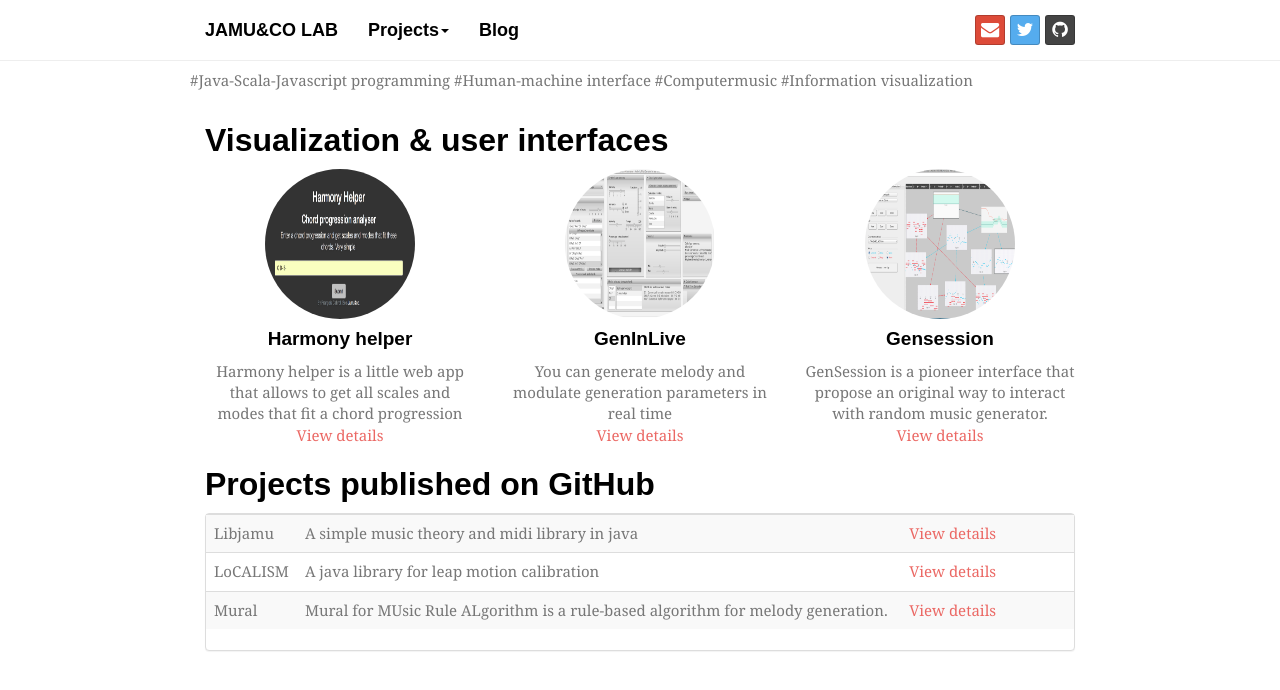
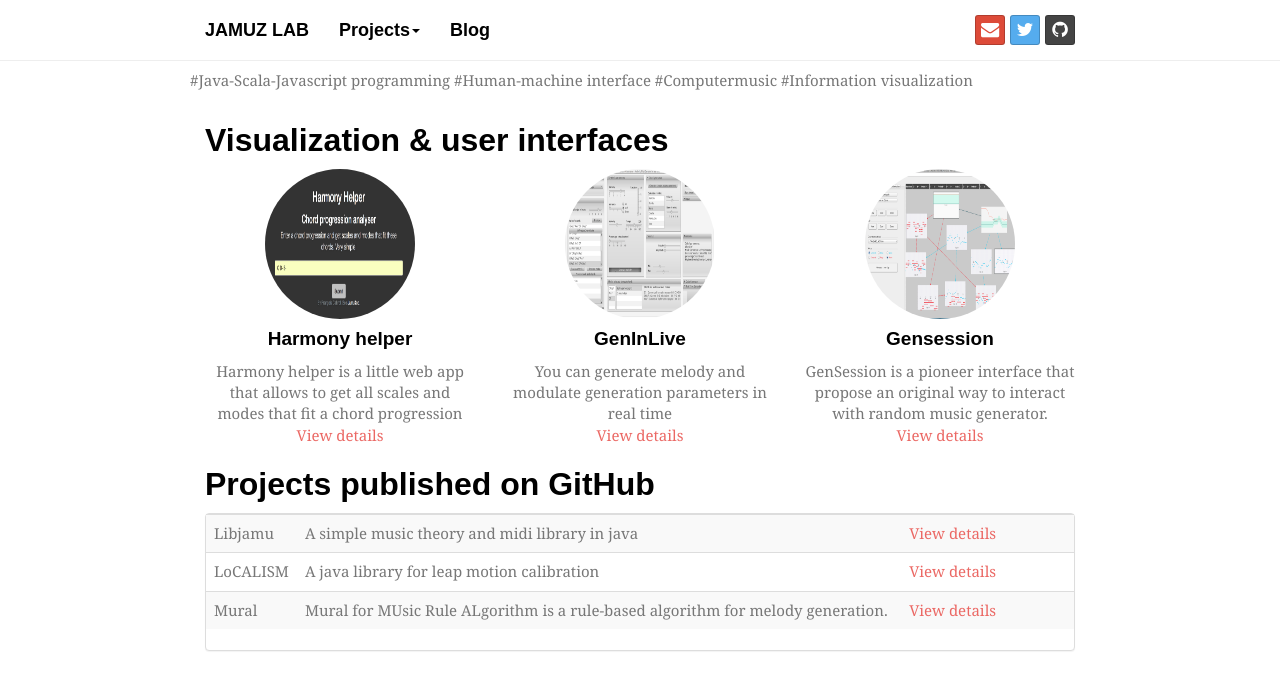
Before and after one commit to francoiscabrol/francoiscabrol.github.source, a Jekyll site: the page built from index.html, in a window 1280 px wide and 900 px high. Shown: the top 690 px of the window. Built offline with Jekyll 4.4.1, drawn with Linux system fonts in a browser that asks for light colours; nearby versions of some CDN libraries; some web fonts are replaced.

Commit message:
Changed name

```diff
--- a/_config.yml
+++ b/_config.yml
@@ -1,4 +1,4 @@
-name: JaMu&Co lab
+name: JAMUZ LAB
 author: François Cabrol
 accroche: "#Java-Scala-Javascript programming #Human-machine interface #Computermusic #Information visualization"
 mail: francois.cabrol@live.ca
```
